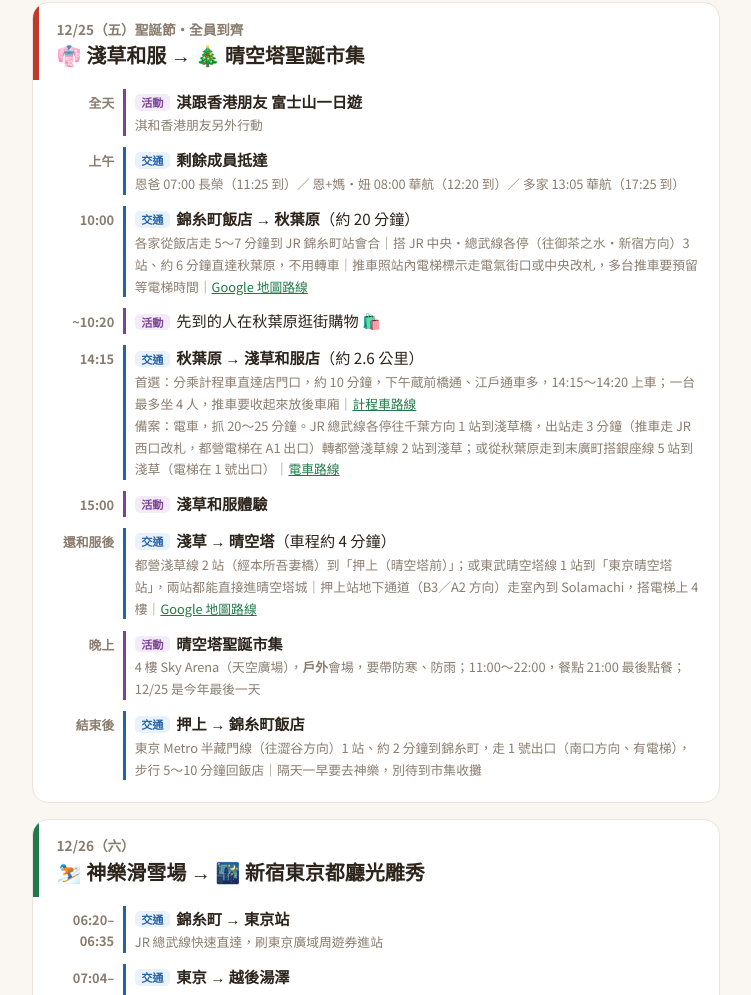
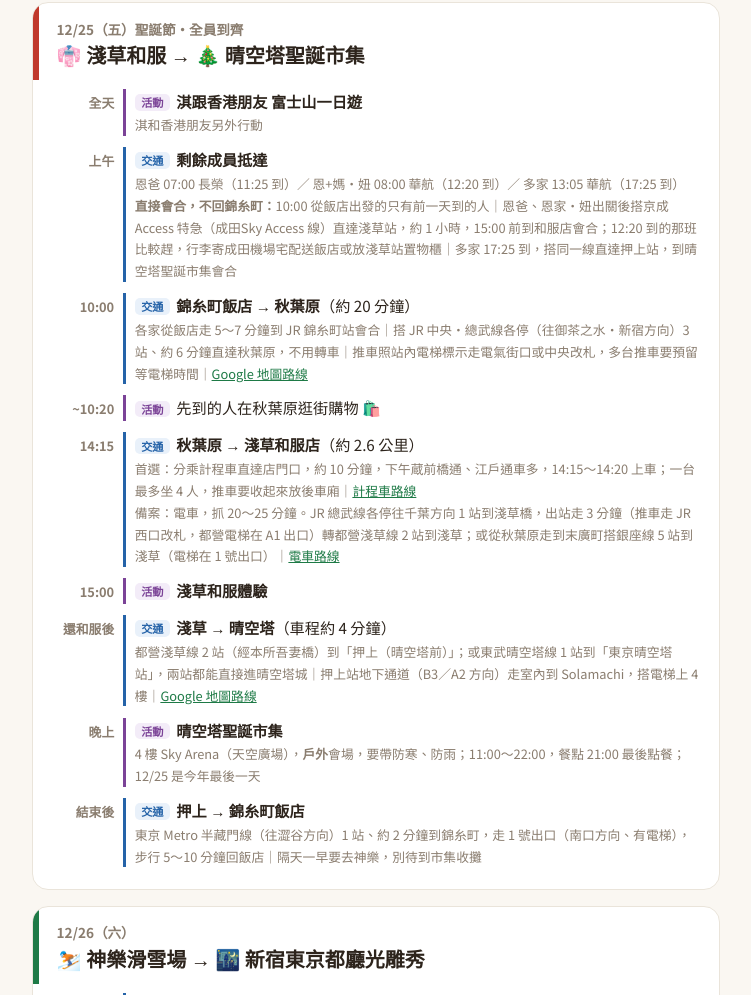
Before and after one commit to badbadted/temp-reports, a plain HTML site: page christmas-ski-trip.html in a window 1280 px wide. Shown: the part 1093-2088 px from the top of the page, without its empty margins (264-1015 px from the left). Drawn offline with Linux system fonts and the light colour scheme.

Commit message:
行程：D2 當天抵達的人直接到淺草和服店／晴空塔市集會合
Co-Authored-By: Claude Opus 5.5 <noreply@anthropic.com>

```diff
--- a/christmas-ski-trip.html
+++ b/christmas-ski-trip.html
@@ -383,7 +383,7 @@ footer {
     <div class="day-body">
       <ul class="plan">
         <li class="k-sight"><span class="when">全天</span><span class="what"><strong>淇跟香港朋友 富士山一日遊</strong><span class="sub">淇和香港朋友另外行動</span></span></li>
-        <li class="k-move"><span class="when">上午</span><span class="what"><strong>剩餘成員抵達</strong><span class="sub">恩爸 07:00 長榮（11:25 到）／ 恩+媽・妞 08:00 華航（12:20 到）／ 多家 13:05 華航（17:25 到）</span></span></li>
+        <li class="k-move"><span class="when">上午</span><span class="what"><strong>剩餘成員抵達</strong><span class="sub">恩爸 07:00 長榮（11:25 到）／ 恩+媽・妞 08:00 華航（12:20 到）／ 多家 13:05 華航（17:25 到）</span><span class="sub"><strong>直接會合，不回錦糸町：</strong>10:00 從飯店出發的只有前一天到的人｜恩爸、恩家・妞出關後搭京成 Access 特急（成田Sky Access 線）直達淺草站，約 1 小時，15:00 前到和服店會合；12:20 到的那班比較趕，行李寄成田機場宅配送飯店或放淺草站置物櫃｜多家 17:25 到，搭同一線直達押上站，到晴空塔聖誕市集會合</span></span></li>
         <li class="k-move"><span class="when">10:00</span><span class="what"><strong>錦糸町飯店 → 秋葉原</strong>（約 20 分鐘）<span class="sub">各家從飯店走 5～7 分鐘到 JR 錦糸町站會合｜搭 JR 中央・總武線各停（往御茶之水・新宿方向）3 站、約 6 分鐘直達秋葉原，不用轉車｜推車照站內電梯標示走電氣街口或中央改札，多台推車要預留等電梯時間｜<a href="https://www.google.com/maps/dir/Moxy+Tokyo+Kinshicho/Akihabara+Station/data=!4m18!4m17!1m5!1m1!19sChIJ__8_gieJGGARzsnFtCMAiDE!2m2!1d139.8135101!2d35.69354!1m5!1m1!19sChIJqxYG-aeOGGAR1QNyQixfQI0!2m2!1d139.77441059999998!2d35.6979438!2m3!6e0!7e2!8j1798192800!3e3" target="_blank">Google 地圖路線</a></span></span></li>
         <li class="k-sight"><span class="when">~10:20</span><span class="what">先到的人在秋葉原逛街購物 🛍️</span></li>
         <li class="k-move"><span class="when">14:15</span><span class="what"><strong>秋葉原 → 淺草和服店</strong>（約 2.6 公里）<span class="sub">首選：分乘計程車直達店門口，約 10 分鐘，下午蔵前橋通、江戶通車多，14:15～14:20 上車；一台最多坐 4 人，推車要收起來放後車廂｜<a href="https://www.google.com/maps/dir/Akihabara+Station/%E6%97%A5%E6%9C%AC,+%E6%9D%B1%E4%BA%AC%E9%83%BD%E5%8F%B0%E6%9D%B1%E5%8C%BA%E6%B5%85%E8%8D%89%EF%BC%91%E4%B8%81%E7%9B%AE%EF%BC%91%E2%88%923,+%E6%B7%BA%E8%8D%89/data=!4m18!4m17!1m5!1m1!19sChIJqxYG-aeOGGAR1QNyQixfQI0!2m2!1d139.77441059999998!2d35.6979438!1m5!1m1!19sChIJL34SkMaOGGAR8M8COhoCH_Q!2m2!1d139.7971675!2d35.7098669!2m3!6e0!7e2!8j1798208100!3e0" target="_blank">計程車路線</a></span><span class="sub">備案：電車，抓 20～25 分鐘。JR 總武線各停往千葉方向 1 站到淺草橋，出站走 3 分鐘（推車走 JR 西口改札，都營電梯在 A1 出口）轉都營淺草線 2 站到淺草；或從秋葉原走到末廣町搭銀座線 5 站到淺草（電梯在 1 號出口）｜<a href="https://www.google.com/maps/dir/Akihabara+Station/%E6%97%A5%E6%9C%AC,+%E6%9D%B1%E4%BA%AC%E9%83%BD%E5%8F%B0%E6%9D%B1%E5%8C%BA%E6%B5%85%E8%8D%89%EF%BC%91%E4%B8%81%E7%9B%AE%EF%BC%91%E2%88%923,+%E6%B7%BA%E8%8D%89/data=!4m18!4m17!1m5!1m1!19sChIJqxYG-aeOGGAR1QNyQixfQI0!2m2!1d139.77441059999998!2d35.6979438!1m5!1m1!19sChIJL34SkMaOGGAR8M8COhoCH_Q!2m2!1d139.7971675!2d35.7098669!2m3!6e0!7e2!8j1798208100!3e3" target="_blank">電車路線</a></span></span></li>
```
